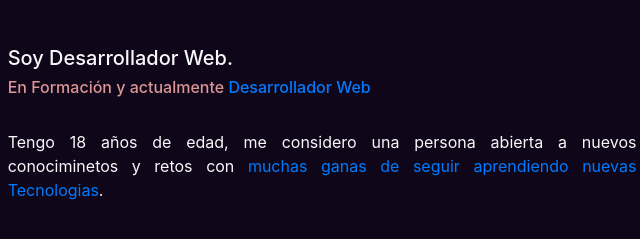
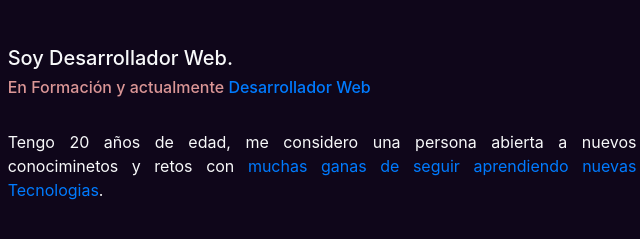
Before and after one commit to hgonzalo-ip/Gonzalo.github.io, a plain HTML site: page index.html in a window 1280 px wide. Shown: the part 870-1109 px from the top of the page, 365-1005 px from the left. Drawn offline with nearby package versions, Linux system fonts and the light colour scheme.

Commit message:
Update index.html
Cambiamos la edad en el indezx

```diff
--- a/index.html
+++ b/index.html
@@ -114,7 +114,7 @@
                             <h6 class="text-informacion">En Formación y actualmente <span class="text-primary">Desarrollador Web</span></h6>
                             <br>
                             <p class="text-justify text-light">
-                                Tengo 18 años de edad, me considero una persona abierta a nuevos conociminetos y retos
+                                Tengo 20 años de edad, me considero una persona abierta a nuevos conociminetos y retos
                                 con <span class="text-primary">muchas ganas de seguir aprendiendo nuevas Tecnologias</span>.
                             </p>
                         </div>
```
